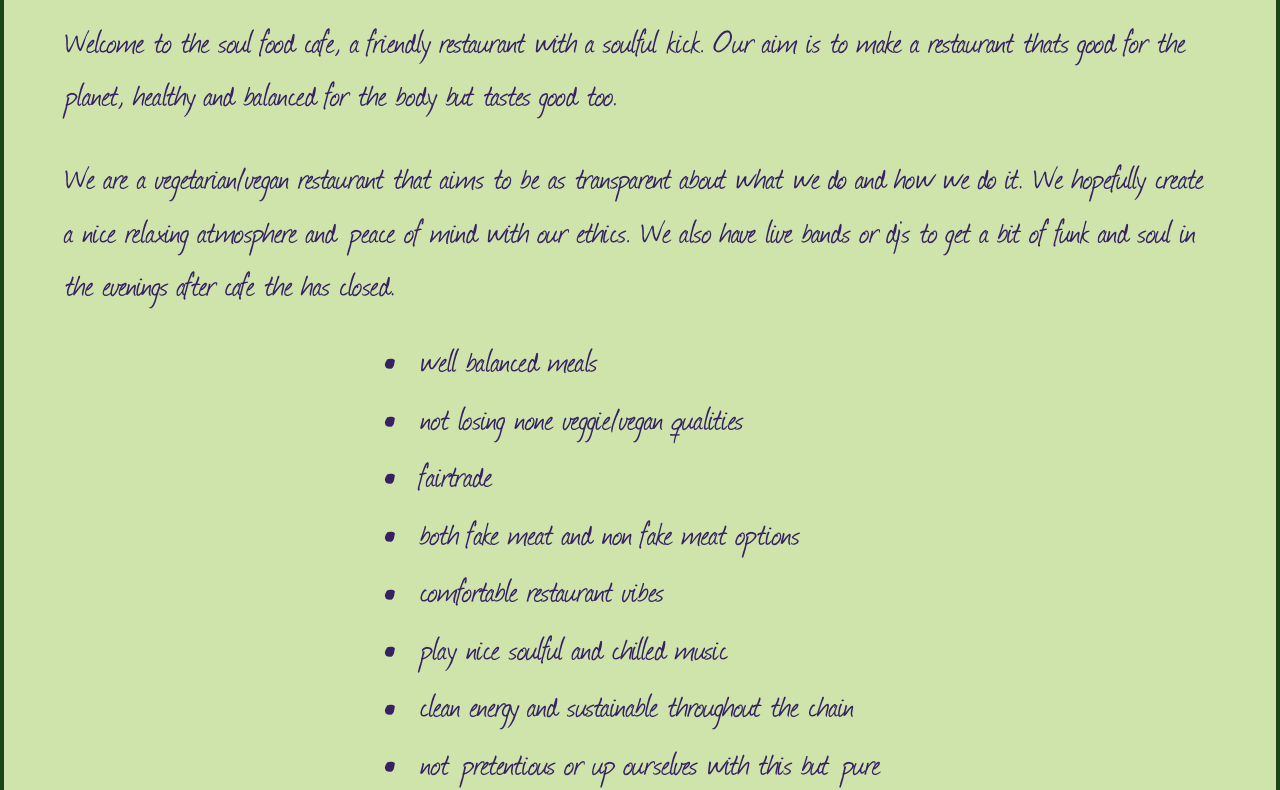
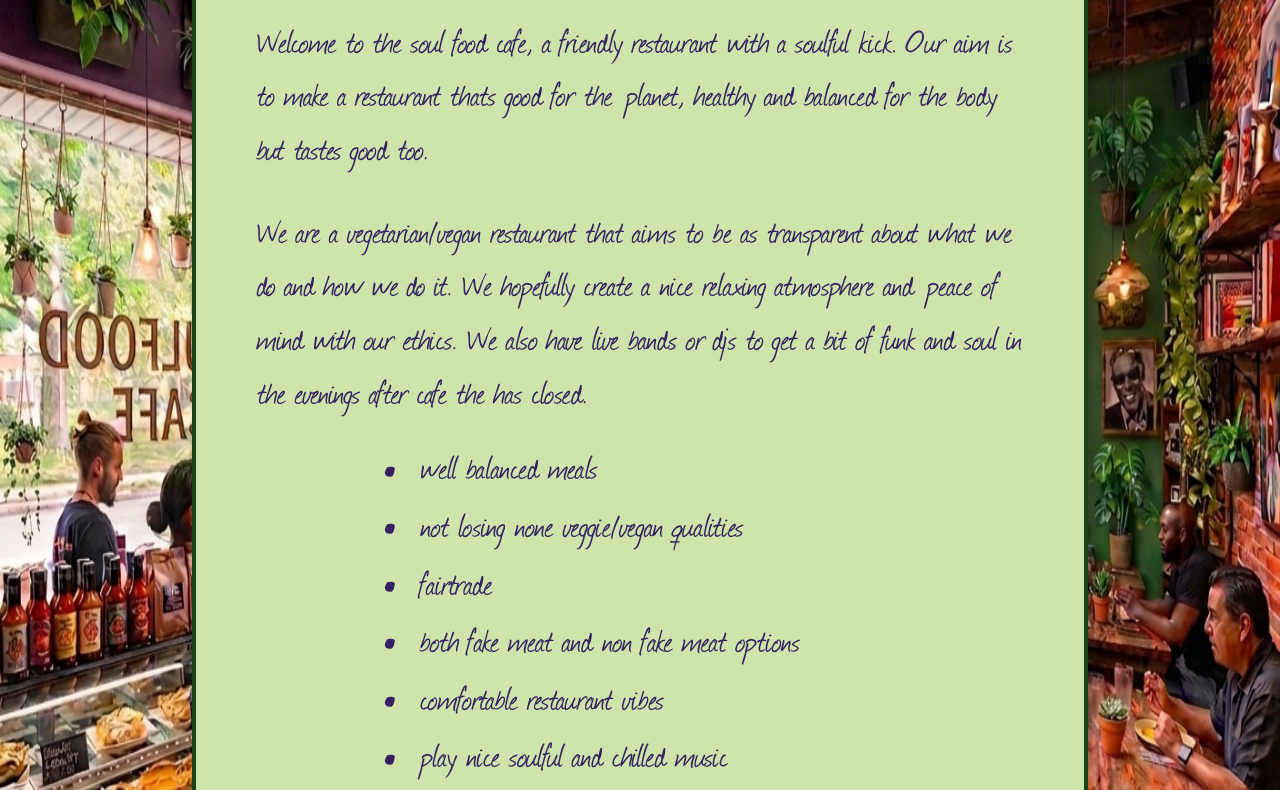
Before and after one commit to Sambaramba/restaurant-page, a website built with webpack: page src/template.html in a window 1280 px wide. Shown: the part 235-1025 px from the top of the page. Built offline with nearby package versions, Linux system fonts and the light colour scheme.

```diff
--- a/src/css/styles.css
+++ b/src/css/styles.css
@@ -302,7 +302,7 @@ ul li::before {
   /* min-height: 100%; */
   min-width: 100%;
   /* margin: auto; */
-  box-shadow: 0.5rem 1rem 1rem hsl(0deg 0% 0% / 0.25);
+  /* box-shadow: 0.5rem 1rem 1rem hsl(0deg 0% 0% / 0.25); */
 }
 
 .inner-content-container {
@@ -312,9 +312,9 @@ ul li::before {
   background: var(--light-green);
   border: 0.25rem solid var(--leafy-green);
   border-radius: 0.5rem;
-  margin: 2.5% 0;
+  margin: 2.5%;
   box-shadow: 0.5rem 1rem 1rem hsl(0deg 0% 0% / 0.25);
-  /* width: clamp(20rem, 70%, 80rem); */
+  width: clamp(20rem, 70%, 80rem);
 }
 
 /*homepage*/
--- /dev/null
+++ b/src/js/index.js
@@ -0,0 +1,3 @@
+import "./css/styles.css";
+
+console.log("js file is running in browser");
```
Also changed, not shown: src/js/home.js (added, +22 -0 lines), src/js/contact.js (added), src/js/menu.js (added).
